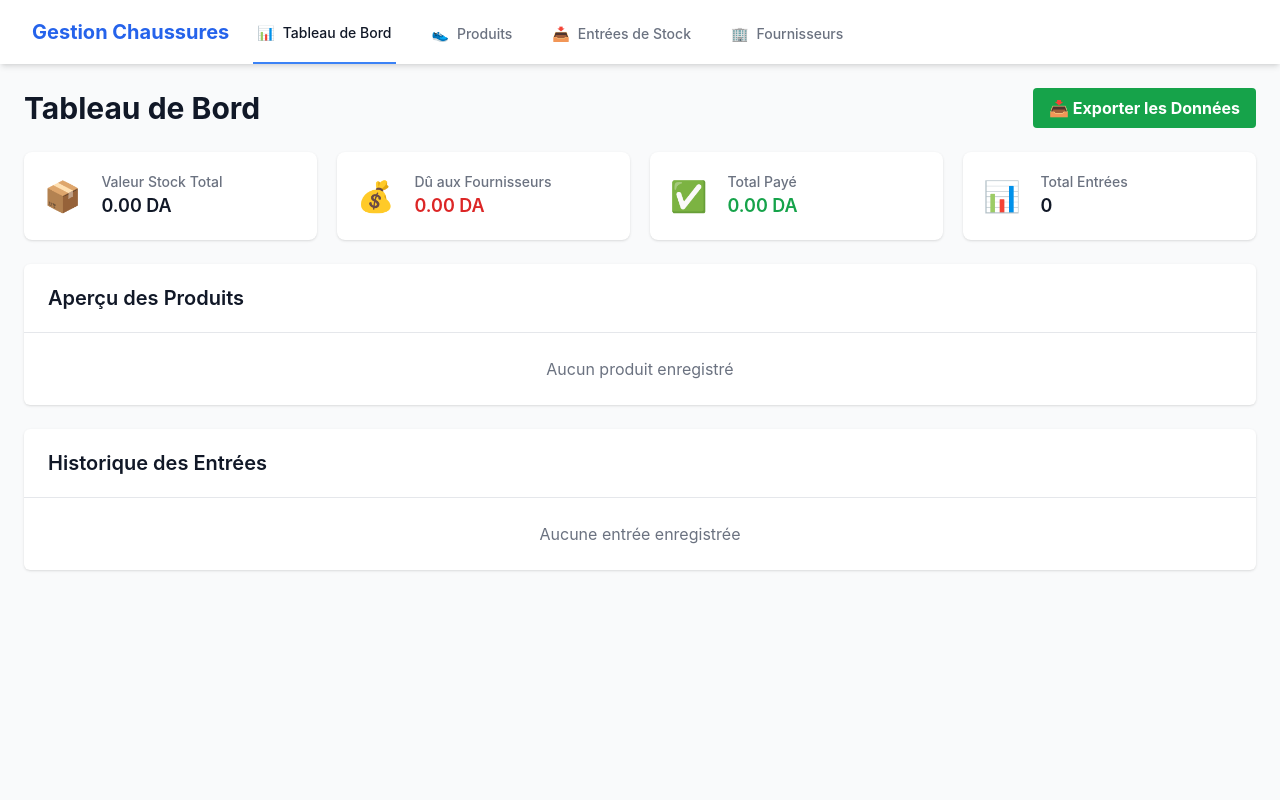
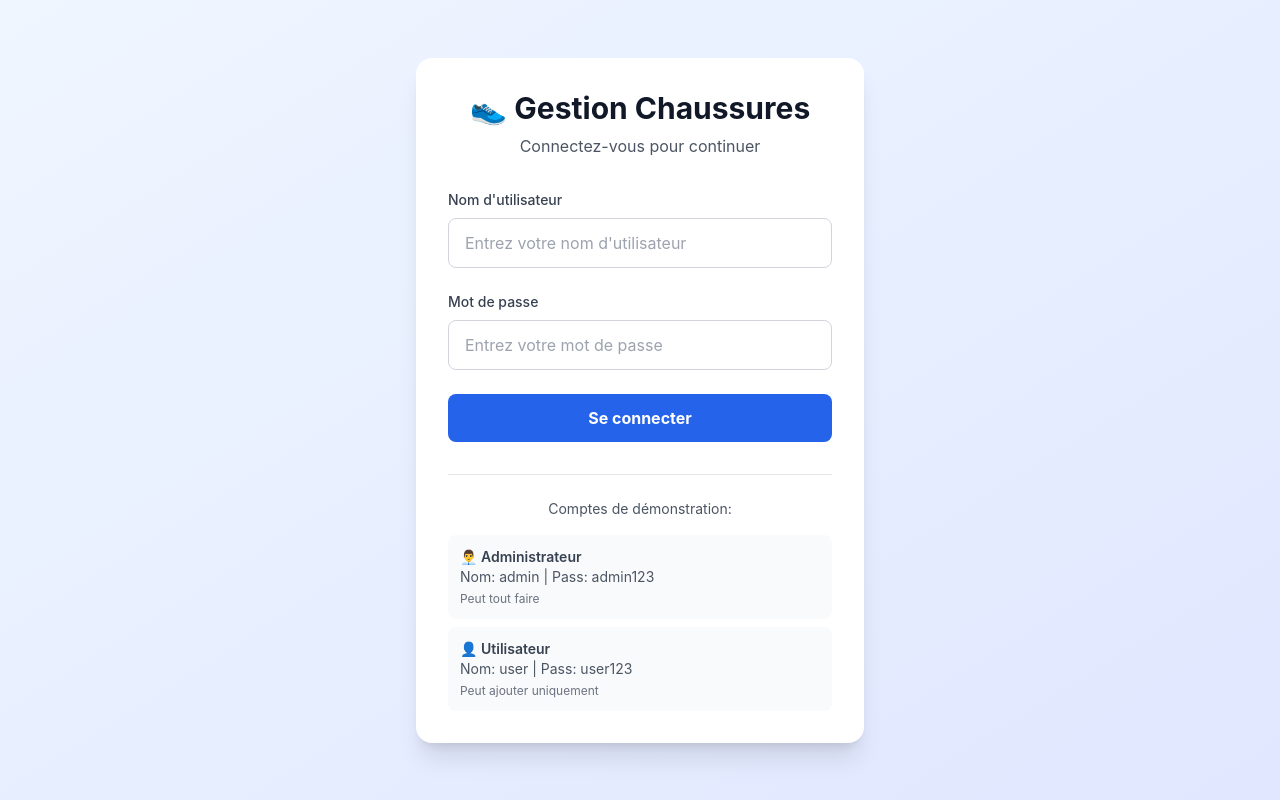
Before and after one commit to ladjben/AutoGet, a React (Vite) app: page / in a window 1280 px wide. Built offline with nearby package versions, Linux system fonts and the light colour scheme.

Commit message:
Ajout système d'authentification avec rôles admin/user

```diff
--- a/src/App.jsx
+++ b/src/App.jsx
@@ -1,6 +1,8 @@
 import { USE_SUPABASE } from './config';
 import { DataProvider as DataProviderLocal } from './context/DataContext';
 import { DataProvider as DataProviderSupabase } from './context/DataContextSupabase';
+import { AuthProvider, useAuth } from './context/AuthContext';
+import Login from './components/Login';
 import Navigation from './components/Navigation';
 import Dashboard from './components/Dashboard';
 import Products from './components/Products';
@@ -11,8 +13,9 @@ import { useState } from 'react';
 // Sélection du provider selon la configuration
 const DataProvider = USE_SUPABASE ? DataProviderSupabase : DataProviderLocal;
 
-function App() {
+const AppContent = () => {
   const [activeView, setActiveView] = useState('dashboard');
+  const { user, logout, isAdmin, isUser } = useAuth();
 
   const renderView = () => {
     switch (activeView) {
@@ -29,15 +32,35 @@ function App() {
     }
   };
 
+  // Show login if not authenticated
+  if (!user) {
+    return <Login />;
+  }
+
   return (
-    <DataProvider>
     <div className="min-h-screen bg-gray-50">
-        <Navigation activeView={activeView} setActiveView={setActiveView} />
+      <Navigation
+        activeView={activeView}
+        setActiveView={setActiveView}
+        user={user}
+        logout={logout}
+        isAdmin={isAdmin}
+        isUser={isUser}
+      />
       <main className="p-6">
         {renderView()}
       </main>
     </div>
+  );
+};
+
+function App() {
+  return (
+    <AuthProvider>
+      <DataProvider>
+        <AppContent />
       </DataProvider>
+    </AuthProvider>
   );
 }
 
--- /dev/null
+++ b/src/components/Login.jsx
@@ -0,0 +1,111 @@
+import { useState } from 'react';
+import { useAuth } from '../context/AuthContext';
+
+const Login = () => {
+  const [username, setUsername] = useState('');
+  const [password, setPassword] = useState('');
+  const [error, setError] = useState('');
+  const [loading, setLoading] = useState(false);
+  const { login } = useAuth();
+
+  const handleSubmit = async (e) => {
+    e.preventDefault();
+    setError('');
+    setLoading(true);
+
+    const result = login(username, password);
+
+    setLoading(false);
+
+    if (!result.success) {
+      setError(result.error);
+    }
+    // Si succès, le contexte AuthContext redirigera automatiquement
+  };
+
+  return (
+    <div className="min-h-screen bg-gradient-to-br from-blue-50 to-indigo-100 flex items-center justify-center p-4">
+      <div className="bg-white rounded-2xl shadow-xl w-full max-w-md p-8">
+        {/* Logo/Header */}
+        <div className="text-center mb-8">
+          <h1 className="text-3xl font-bold text-gray-900 mb-2">
+            👟 Gestion Chaussures
+          </h1>
+          <p className="text-gray-600">Connectez-vous pour continuer</p>
+        </div>
+
+        {/* Login Form */}
+        <form onSubmit={handleSubmit} className="space-y-6">
+          {/* Error Message */}
+          {error && (
+            <div className="bg-red-50 border border-red-200 text-red-700 px-4 py-3 rounded-lg">
+              {error}
+            </div>
+          )}
+
+          {/* Username Input */}
+          <div>
+            <label htmlFor="username" className="block text-sm font-medium text-gray-700 mb-2">
+              Nom d'utilisateur
+            </label>
+            <input
+              id="username"
+              type="text"
+              value={username}
+              onChange={(e) => setUsername(e.target.value)}
+              className="w-full px-4 py-3 border border-gray-300 rounded-lg focus:ring-2 focus:ring-blue-500 focus:border-transparent outline-none transition"
+              placeholder="Entrez votre nom d'utilisateur"
+              required
+            />
+          </div>
+
+          {/* Password Input */}
+          <div>
+            <label htmlFor="password" className="block text-sm font-medium text-gray-700 mb-2">
+              Mot de passe
+            </label>
+            <input
+              id="password"
+              type="password"
+              value={password}
+              onChange={(e) => setPassword(e.target.value)}
+              className="w-full px-4 py-3 border border-gray-300 rounded-lg focus:ring-2 focus:ring-blue-500 focus:border-transparent outline-none transition"
+              placeholder="Entrez votre mot de passe"
+              required
+            />
+          </div>
+
+          {/* Submit Button */}
+          <button
+            type="submit"
+            disabled={loading}
+            className="w-full bg-blue-600 hover:bg-blue-700 text-white font-bold py-3 px-4 rounded-lg transition duration-200 disabled:opacity-50 disabled:cursor-not-allowed"
+          >
+            {loading ? 'Connexion...' : 'Se connecter'}
+          </button>
+        </form>
+
+        {/* Demo Accounts */}
+        <div className="mt-8 pt-6 border-t border-gray-200">
+          <p className="text-sm text-gray-600 text-center mb-4">
+            Comptes de démonstration:
+          </p>
+          <div className="space-y-2 text-sm">
+            <div className="bg-gray-50 p-3 rounded-lg">
+              <div className="font-semibold text-gray-700">👨‍💼 Administrateur</div>
+              <div className="text-gray-600">Nom: admin | Pass: admin123</div>
+              <div className="text-xs text-gray-500 mt-1">Peut tout faire</div>
+            </div>
+            <div className="bg-gray-50 p-3 rounded-lg">
+              <div className="font-semibold text-gray-700">👤 Utilisateur</div>
+              <div className="text-gray-600">Nom: user | Pass: user123</div>
+              <div className="text-xs text-gray-500 mt-1">Peut ajouter uniquement</div>
+            </div>
+          </div>
+        </div>
+      </div>
+    </div>
+  );
+};
+
+export default Login;
--- a/src/components/Navigation.jsx
+++ b/src/components/Navigation.jsx
@@ -1,4 +1,4 @@
-const Navigation = ({ activeView, setActiveView }) => {
+const Navigation = ({ activeView, setActiveView, user, logout, isAdmin, isUser }) => {
   const navItems = [
     { id: 'dashboard', label: 'Tableau de Bord', icon: '📊' },
     { id: 'products', label: 'Produits', icon: '👟' },
@@ -10,7 +10,7 @@ const Navigation = ({ activeView, setActiveView }) => {
     <nav className="bg-white shadow-md">
       <div className="max-w-7xl mx-auto px-4 sm:px-6 lg:px-8">
         <div className="flex justify-between h-16">
-          <div className="flex">
+          <div className="flex flex-1">
             <div className="flex-shrink-0 flex items-center">
               <h1 className="text-xl font-bold text-blue-600">Gestion Chaussures</h1>
             </div>
@@ -31,12 +31,36 @@ const Navigation = ({ activeView, setActiveView }) => {
               ))}
             </div>
           </div>
+
+          {/* User info and logout */}
+          <div className="flex items-center space-x-4">
+            <div className="hidden sm:flex items-center space-x-3">
+              <div className="text-right">
+                <div className="text-sm font-medium text-gray-900">{user?.name}</div>
+                <div className={`text-xs ${isAdmin() ? 'text-red-600' : 'text-blue-600'}`}>
+                  {isAdmin() ? '🔴 Administrateur' : '🔵 Utilisateur'}
+                </div>
+              </div>
+            </div>
+            <button
+              onClick={logout}
+              className="bg-gray-600 hover:bg-gray-700 text-white px-4 py-2 rounded-md text-sm font-medium transition"
+            >
+              Déconnexion
+            </button>
+          </div>
         </div>
       </div>
 
       {/* Mobile menu */}
       <div className="sm:hidden">
         <div className="pt-2 pb-3 space-y-1">
+          <div className="px-4 py-3 border-b border-gray-200">
+            <div className="text-sm font-medium text-gray-900">{user?.name}</div>
+            <div className={`text-xs ${isAdmin() ? 'text-red-600' : 'text-blue-600'}`}>
+              {isAdmin() ? '🔴 Administrateur' : '🔵 Utilisateur'}
+            </div>
+          </div>
           {navItems.map((item) => (
             <button
               key={item.id}
--- a/src/components/Products.jsx
+++ b/src/components/Products.jsx
@@ -1,8 +1,10 @@
 import { useData, ActionTypes } from '../context/DataContext';
+import { useAuth } from '../context/AuthContext';
 import { useState } from 'react';
 
 const Products = () => {
   const { state, dispatch, generateId } = useData();
+  const { isAdmin } = useAuth();
   const [showModal, setShowModal] = useState(false);
   const [editingProduit, setEditingProduit] = useState(null);
   const [formData, setFormData] = useState({
@@ -112,12 +114,14 @@ const Products = () => {
                     >
                       ✏️ Éditer
                     </button>
+                    {isAdmin() && (
                       <button
                         onClick={() => handleDeleteProduit(produit.id)}
                         className="px-4 py-2 bg-red-600 text-white rounded hover:bg-red-700"
                       >
                         🗑️ Supprimer
                       </button>
+                    )}
                   </div>
                 </div>
               </div>
--- a/src/components/Suppliers.jsx
+++ b/src/components/Suppliers.jsx
@@ -1,8 +1,10 @@
 import { useData, ActionTypes } from '../context/DataContext';
+import { useAuth } from '../context/AuthContext';
 import { useState } from 'react';
 
 const Suppliers = () => {
   const { state, dispatch, generateId } = useData();
+  const { isAdmin } = useAuth();
   const [showModal, setShowModal] = useState(false);
   const [showPaiementModal, setShowPaiementModal] = useState(false);
   const [selectedFournisseur, setSelectedFournisseur] = useState(null);
@@ -183,12 +185,14 @@ const Suppliers = () => {
                       </div>
                     </div>
 
+                    {isAdmin() && (
                       <button
                         onClick={() => handleDeleteFournisseur(fournisseur.id)}
                         className="text-red-600 hover:text-red-800"
                       >
                         🗑️ Supprimer
                       </button>
+                    )}
                   </div>
 
                   {/* Paiements historiques */}
@@ -208,12 +212,14 @@ const Suppliers = () => {
                                 <span className="ml-3 text-green-700 font-semibold">+{paiement.montant.toFixed(2)} DA</span>
                                 {paiement.description && <span className="ml-3 text-gray-600">{paiement.description}</span>}
                               </div>
+                              {isAdmin() && (
                                 <button
                                   onClick={() => handleDeletePaiement(paiement.id)}
                                   className="text-red-600 hover:text-red-800 text-xs"
                                 >
                                   Supprimer
                                 </button>
+                              )}
                             </div>
                           ))}
                       </div>
--- /dev/null
+++ b/src/context/AuthContext.jsx
@@ -0,0 +1,87 @@
+import { createContext, useContext, useState, useEffect } from 'react';
+
+const AuthContext = createContext();
+
+// Comptes par défaut
+const DEFAULT_ACCOUNTS = [
+  {
+    id: 'admin1',
+    username: 'admin',
+    password: 'admin123',
+    role: 'admin',
+    name: 'Administrateur'
+  },
+  {
+    id: 'user1',
+    username: 'user',
+    password: 'user123',
+    role: 'user',
+    name: 'Utilisateur'
+  }
+];
+
+export const AuthProvider = ({ children }) => {
+  const [user, setUser] = useState(null);
+  const [loading, setLoading] = useState(true);
+
+  // Load user from localStorage on mount
+  useEffect(() => {
+    const savedUser = localStorage.getItem('auth_user');
+    if (savedUser) {
+      setUser(JSON.parse(savedUser));
+    }
+    setLoading(false);
+  }, []);
+
+  const login = (username, password) => {
+    // Load accounts from localStorage or use defaults
+    let accounts = JSON.parse(localStorage.getItem('auth_accounts')) || DEFAULT_ACCOUNTS;
+
+    // Find user
+    const foundUser = accounts.find(
+      acc => acc.username === username && acc.password === password
+    );
+
+    if (foundUser) {
+      // Don't save password in user state
+      const { password: _, ...userWithoutPassword } = foundUser;
+      setUser(userWithoutPassword);
+      localStorage.setItem('auth_user', JSON.stringify(userWithoutPassword));
+      return { success: true };
+    }
+
+    return { success: false, error: 'Nom d\'utilisateur ou mot de passe incorrect' };
+  };
+
+  const logout = () => {
+    setUser(null);
+    localStorage.removeItem('auth_user');
+  };
+
+  const isAdmin = () => user?.role === 'admin';
+  const isUser = () => user?.role === 'user';
+
+  const value = {
+    user,
+    loading,
+    login,
+    logout,
+    isAdmin,
+    isUser,
+    isAuthenticated: !!user
+  };
+
+  return (
+    <AuthContext.Provider value={value}>
+      {children}
+    </AuthContext.Provider>
+  );
+};
+
+export const useAuth = () => {
+  const context = useContext(AuthContext);
+  if (!context) {
+    throw new Error('useAuth must be used within AuthProvider');
+  }
+  return context;
+};
```
Also changed, not shown: src/components/Entries.jsx (+7 -1 lines). Lines whose indentation alone changed are shown as unchanged.
